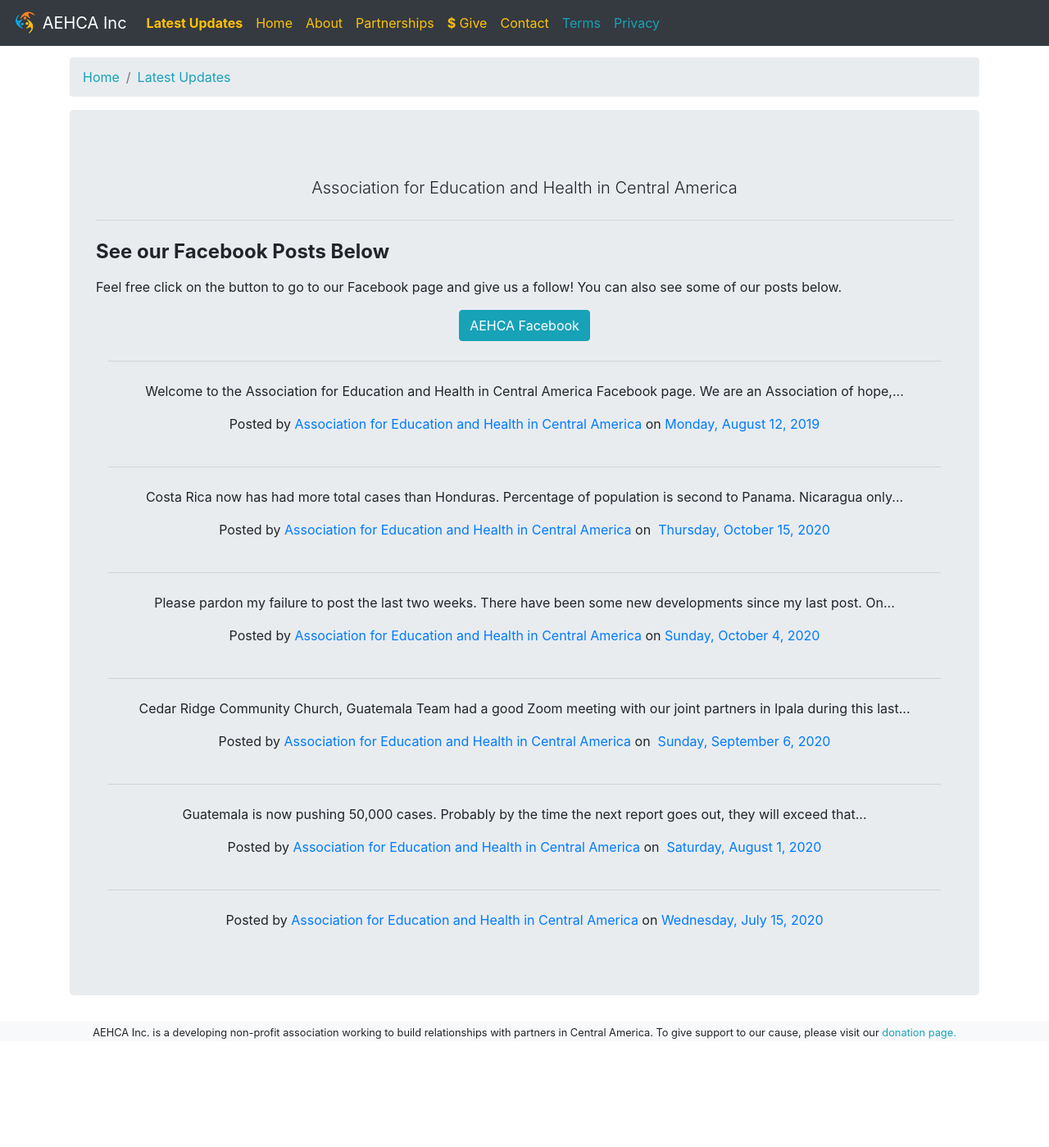
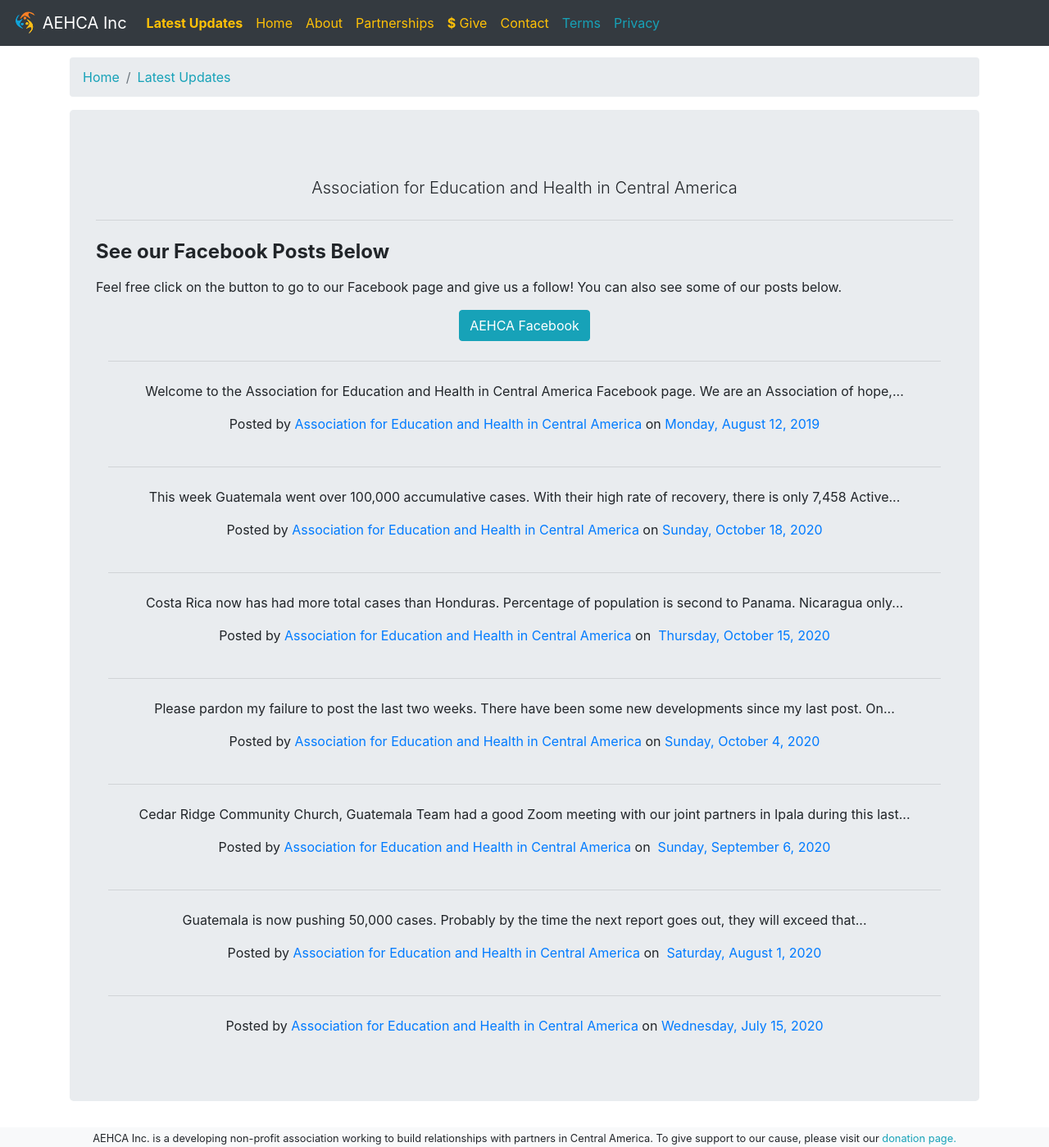
Before and after one commit to aehca/aehca.github.io, a Jekyll site: the page built from updates.html, in a window 1280 px wide and 1399 px high. Shown: the whole window at 82% size. Built offline with Jekyll 4.4.1, drawn with Linux system fonts in a browser that asks for light colours.

Commit message:
added new status update

```diff
--- a/updates.html
+++ b/updates.html
@@ -85,6 +85,25 @@
             </div>
             <!-- Copy above to start a new facebook embed-->
             <!-- PUT NEWEST POSTS BELOW THIS COMMENT. ORDER SHOULD BE NEWEST POSTS AT THE TOP, BUT BELOW THE INITIAL INFO POST.-->
+            <!-- Copy below to start a new facebook embed-->
+            <hr class="my-4">
+            <div class="row">
+              <div class="col text-center">
+                <!-- FACEBOOK EMBED -->
+                <div class="fb-post" data-href="https://www.facebook.com/AEHCAInc/posts/397829684897072"
+                  data-show-text="true" data-width="">
+                  <blockquote cite="https://www.facebook.com/AEHCAInc/posts/397829684897072"
+                    class="fb-xfbml-parse-ignore">
+                    <p>This week Guatemala went over 100,000 accumulative cases. With their high rate of recovery, there
+                      is only 7,458 Active...</p>Posted by <a href="https://www.facebook.com/AEHCAInc/">Association for
+                      Education and Health in Central America</a> on&nbsp;<a
+                      href="https://www.facebook.com/AEHCAInc/posts/397829684897072">Sunday, October 18, 2020</a>
+                  </blockquote>
+                </div>
+                <!-- END FACEBOOK EMBED -->
+              </div>
+            </div>
+            <!-- Copy above to start a new facebook embed-->
             <!-- Copy below to start a new facebook embed-->
             <hr class="my-4">
             <div class="row">
```
